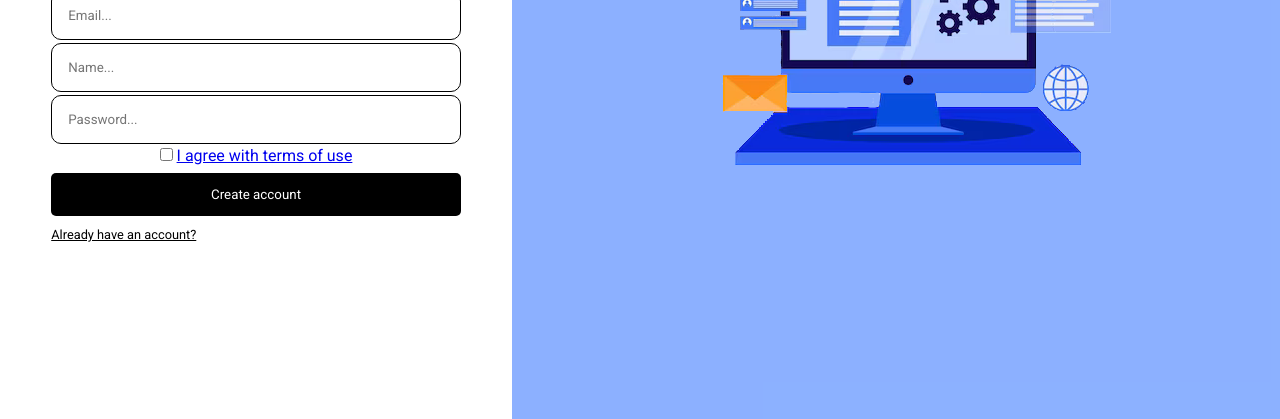
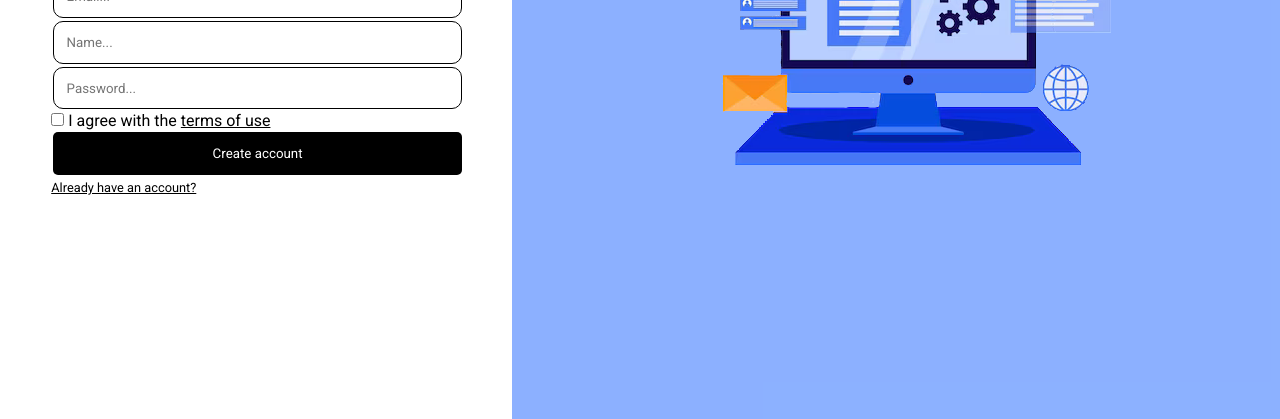
Before and after one commit to Luiz-Henrique-D/Fifthofive, an Electron app: page src/public/pages/register.html in a window 1280 px wide. Shown: the part 381-800 px from the top of the page. Drawn offline with Linux system fonts and the light colour scheme.

Commit message:
terms of use style

```diff
--- a/src/public/pages/register.html
+++ b/src/public/pages/register.html
@@ -30,11 +30,7 @@
                             />
                             <div class="terms-checkbox-container">
                                 <input type="checkbox" name="terms" id="terms-input" class="terms-checkbox" />
-                                <label for="terms"
-                                    ><a href="https://github.com/Luiz-Henrique-D/Dannon-Finance/blob/main/LICENSE"
-                                        >I agree with terms of use</a
-                                    ></label
-                                >
+                                <label for="terms" class="terms">I agree with the <a href="../../../LICENSE" target="_blank">terms of use</a></label>
                             </div>
                             <button type="submit" class="acc-submit-button">Create account</button>
                         </form>
--- a/src/public/styles/styles.css
+++ b/src/public/styles/styles.css
@@ -69,10 +69,10 @@ main {
     justify-content: flex-end;
     flex-direction: column;
     text-align: center;
-    margin-top: 7rem;
+    margin-top: 5rem;
 }
 .fifthofive-title-container > h1 {
-    font-size: 2.5rem;
+    font-size: 3rem;
 }
 .acc-section {
     display: flex;
@@ -96,13 +96,12 @@ main {
 .acc-form {
     display: flex;
     justify-content: center;
-    align-items: center;
     flex-direction: column;
 }
 
 .acc-input {
     width: 100%;
-    padding: 1rem;
+    padding: 0.8rem;
     margin: 0.1rem;
     outline: none;
     border: black solid 1px;
@@ -112,7 +111,7 @@ main {
 .acc-submit-button {
     width: 100%;
     padding: 0.9rem;
-    margin: 0.5rem;
+    margin: 0.1rem;
     border: none;
     border-radius: 5px;
     background-color: black;
@@ -136,3 +135,8 @@ main {
     font-size: 0.8rem;
     color: black;
 }
+
+.terms > a {
+    text-decoration: underline;
+    color: black;
+}
```
